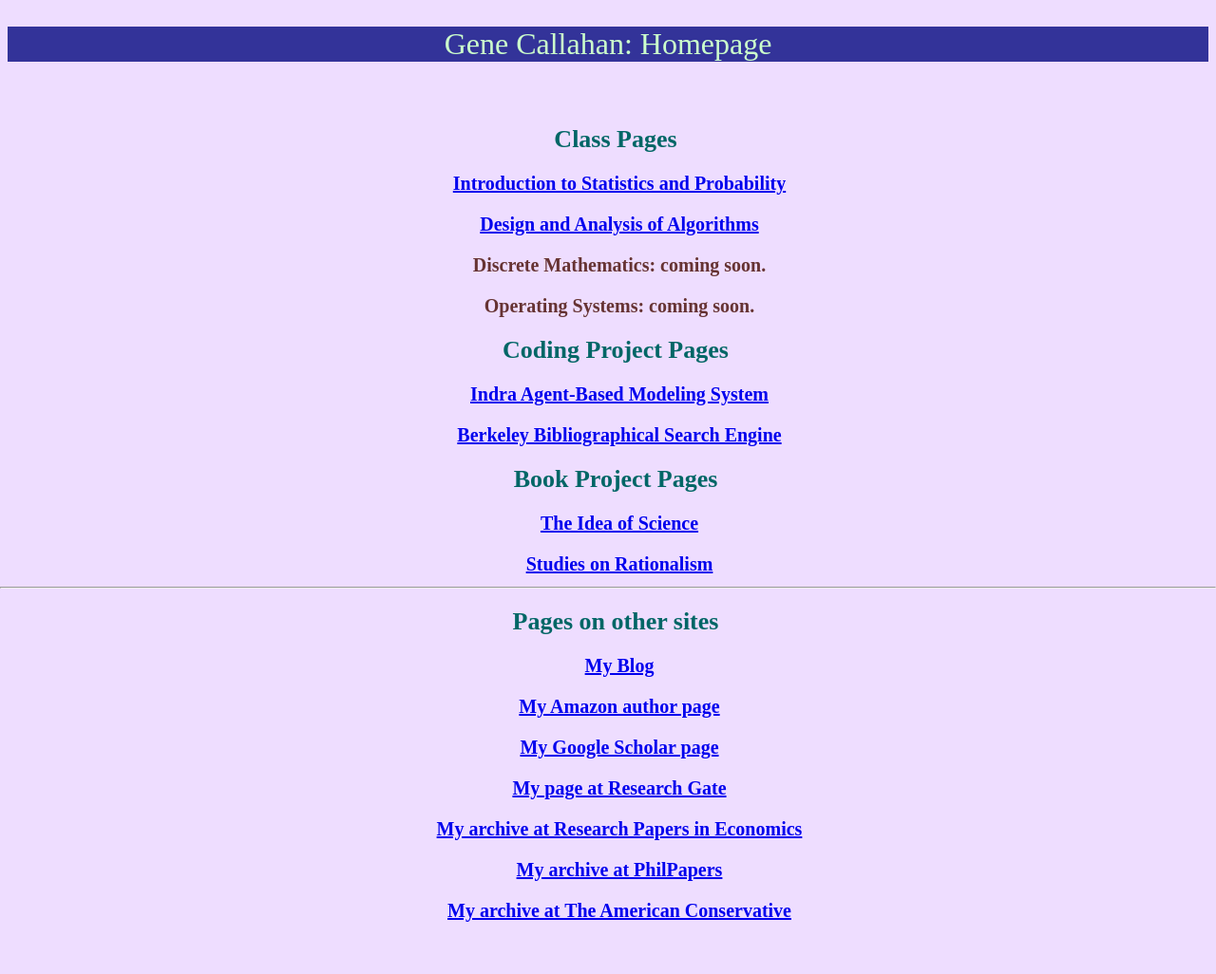
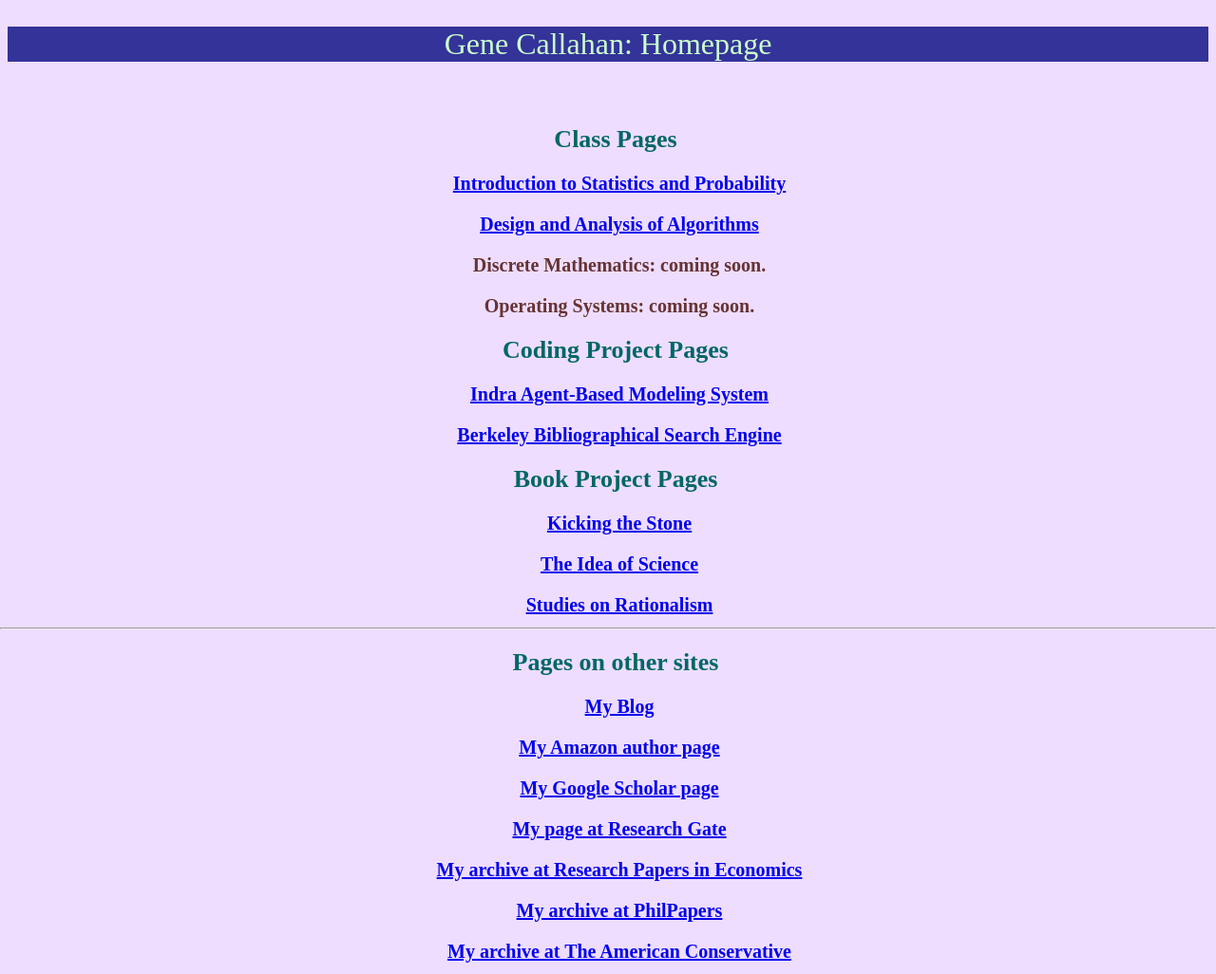
Before and after one commit to gcallah/gcallah.github.io, a Jekyll site: the page index.html, which Jekyll copies as it is, in a window 1280 px wide. Shown: the whole page at 95% size. Built offline with Jekyll 4.4.1, drawn with Linux system fonts in a browser that asks for light colours; before the commit the page ends 983 px from its top, so only the background shows below that.

Commit message:
Updated index.html

```diff
--- a/index.html
+++ b/index.html
@@ -60,6 +60,12 @@
                 <h2>
                     Book Project Pages
                 </h2>
+
+                    <h3>
+                        <a href="https://gcallah.github.io/KickingTheStone/index.html">
+                        Kicking the Stone
+                        </a>
+                    </h3>
 
                     <h3>
                         <a href="https://gcallah.github.io/history_of_science/index.html">
```
